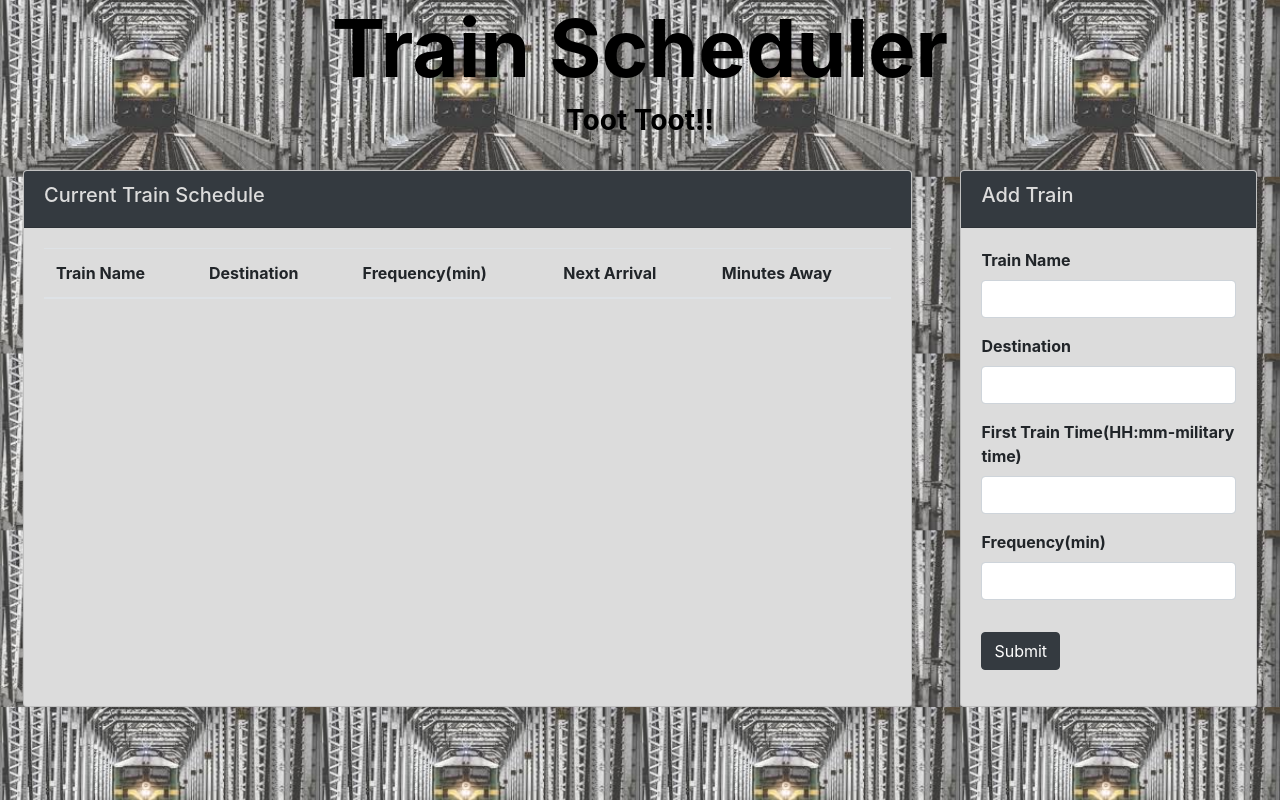
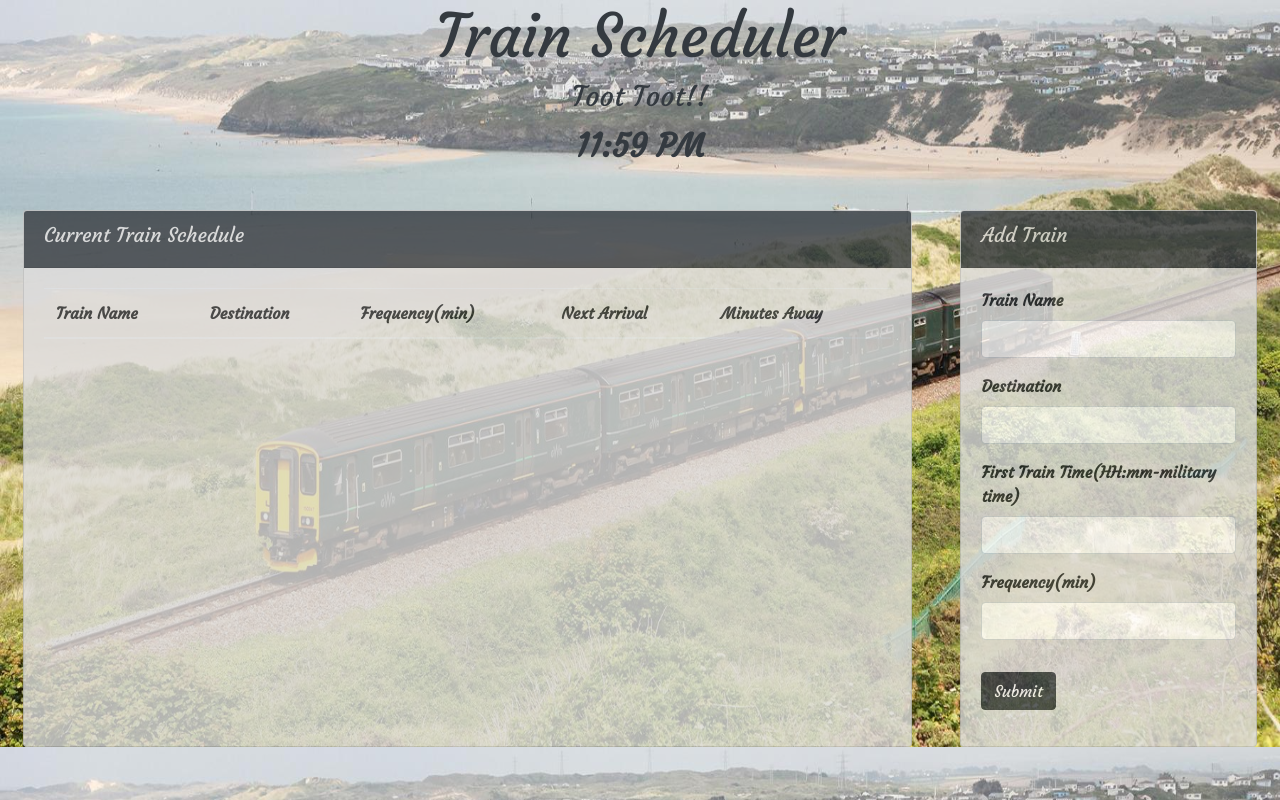
Before and after one commit to Ic3man85/Train-Scheduler, a plain HTML site: page index.html in a window 1280 px wide. Drawn offline with nearby package versions, Linux system fonts and the light colour scheme; no server answers.

Commit message:
working except the train name is now displaying

```diff
--- a/assets/css/style.css
+++ b/assets/css/style.css
@@ -1,27 +1,14 @@
+@import url('https://fonts.googleapis.com/css?family=Courgette&display=swap');
 body {
     background-color: gainsboro;
-    background-image: url("../images/train-3.jpg");
+    background-image: url("../images/train-4.jpg");
     background-repeat: round;
+    font-weight: bolder;
+    font-family: 'Courgette', cursive;
 }
 
 h1 {
-    font-size: 80px;
-    color: black;
-    font-weight: bolder;
-}
-
-h3 {
-    color: black;
-    font-weight: bolder;
-}
-
-label {
-    font-weight: bolder;
-}
-
-.image {
-    /* background-image: url("../images/train-2.jpg"); */
-    background-size: cover;
+    font-size: 60px;
 }
 
 .card-header {
@@ -30,4 +17,10 @@ label {
 
 .card {
     background-color: gainsboro;
+    opacity: .8;
 }
+
+.time {
+    font-size: 32px;
+    font-weight: bolder;
+}
--- a/assets/javascript/app.js
+++ b/assets/javascript/app.js
@@ -16,6 +16,12 @@ let destination = "";
 let frequency = 0;
 let nextArrival = "";
 
+function Time() {
+    let current = moment().format('LT');
+    $("#current-time").text(current);
+    setTimeout(Time, 1000);
+};
+
 $("#add-train").on("click", function(event) {
     event.preventDefault();
 
@@ -30,7 +36,7 @@ $("#add-train").on("click", function(event) {
         destination: destination,
         frequency: frequency,
         nextArrival: nextArrival,
-        minsAway: ""
+        dateAdded: firebase.database.ServerValue.TIMESTAMP
     });
 
     $("#train-name").val("");
@@ -39,16 +45,30 @@ $("#add-train").on("click", function(event) {
     $("#frequency").val("");
 });
 database.ref().on("child_added", function(childSnapshot) {
+
     let tName = childSnapshot.val().name;
     let tDestination = childSnapshot.val().destination;
     let tTime = childSnapshot.val().nextArrival;
     let tFrequency = childSnapshot.val().frequency;
 
+    let newTime = moment(tTime, "HH:mm").format("HH:mm");
+    let minTime = moment().add(moment(newTime), "minutes");
+    let remainTime = minTime % tFrequency;
+    let minArrival = tFrequency - remainTime;
+    let nextTrain = moment().add(minArrival, "minutes");
+
     let newRow = $("<tr>");
+
     newRow.append($("<td>").text(tName));
     newRow.append($("<td>").text(tDestination));
     newRow.append($("<td class= text-center>").text(tFrequency));
-    newRow.append($("<td class= text-center>").text(tTime));
-    // $("#train-table" > "tbody").append(newRow);
+    newRow.append($("<td>").text(moment(nextTrain).format('LT')));
+    newRow.append($("<td class= text-center>").text(minArrival));
     $("#show-train").append(newRow);
 });
+
+Time();
+
+setInterval(function() {
+    window.location.reload();
+}, 60000);
--- a/index.html
+++ b/index.html
@@ -16,9 +16,10 @@
 
 <body>
 
-    <div class="image container-fluid d-flex flex-column align-items-center">
+    <div class="container-fluid d-flex flex-column align-items-center text-dark">
         <h1>Train Scheduler</h1>
         <h3>Toot Toot!!</h3>
+        <p id="current-time" class="time"></p>
     </div>
     <div class="container-fluid mt-4 d-flex">
         <div class="card card-default w-75 mr-5 ml-2">
```
Also changed, not shown: assets/images/train-4.jpg (added).
